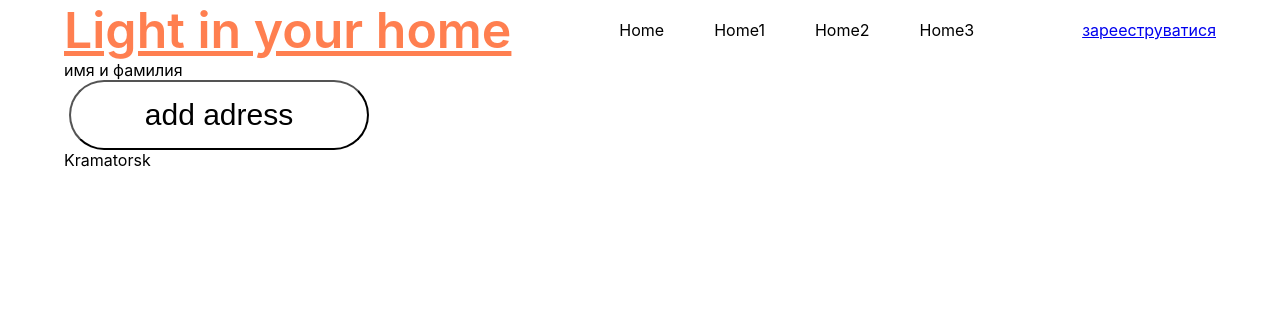
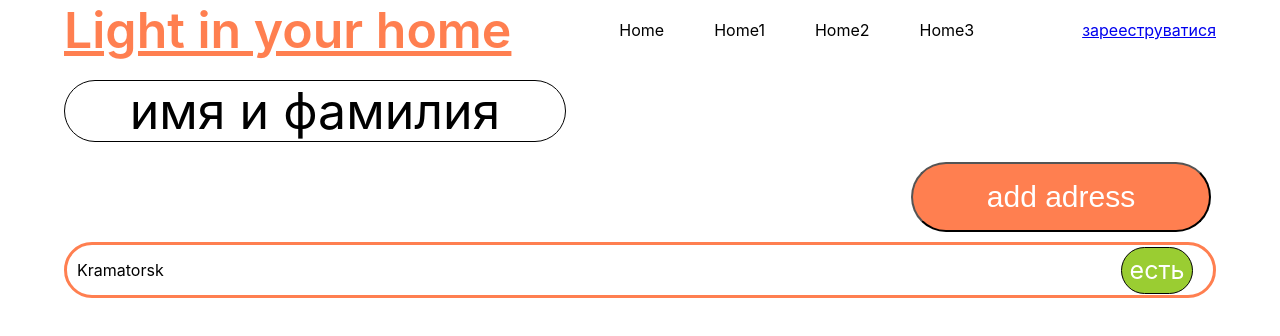
Before and after one commit to RimmaBuzuluk/light_project_client, a React (Create React App) app: page / in a window 1280 px wide. Both pictures are taken after a click on the button "add adress". Shown: the top 336 px of the page. Built offline with nearby package versions, Linux system fonts and the light colour scheme.

Commit message:
adress items

```diff
--- /dev/null
+++ b/src/component/AdressItem.js
@@ -0,0 +1,25 @@
+import React from 'react';
+import "../style/AdressItem.css"
+
+
+function AdressItem(adressInform) {
+
+    console.log(adressInform.adressInform.status)
+    const adress_content=adressInform.adressInform.content_adress
+    const adress_place=adressInform.adressInform.adress_place
+    const adress_status=adressInform.adressInform.status
+
+  return (
+    <div className='AdressItem'>
+        <div>{adress_place}</div>
+        <div>{adress_status!==false?
+          <div className='lightBlock lightTrue'>есть</div>
+          :
+          <div className='lightBlock lightFalse'>нет</div>
+        }
+        </div>
+    </div>
+  );
+}
+
+export default AdressItem;
--- a/src/page/Home.jsx
+++ b/src/page/Home.jsx
@@ -1,19 +1,22 @@
 import React from 'react';
+import "../style/Home.css"
 import { useDispatch, useSelector } from 'react-redux';
 import {addAressAction} from "../store/adressReduser"
+import AdressItem from '../component/AdressItem';
 
 
 function Home() {
 
   const dispatch=useDispatch()
   const adress=useSelector(state=>state.adress.adress)
-  console.log(adress.length)
+  // console.log(adress.length)
 
   const addAdress=()=>{
     const newAdress={
       id_adress:Date.now(),
-      content_adress:"Kramatorsk",
-      status:false,
+      content_adress:"101.448.08.22",
+      adress_place:"Kramatorsk",
+      status:true,
       user_id:123
     }
     dispatch(addAressAction(newAdress))
@@ -21,14 +24,14 @@ function Home() {
 
   return (
     <div className='home'>
-        <div>имя и фамилия</div>
-        <div>
-          <button onClick={()=>addAdress()}> add adress</button>
+        <div className='home__name'>имя и фамилия</div>
+        <div className='home__addBut'>
+          <button className="buttonAdd button" onClick={()=>addAdress() }> add adress</button>
         </div>
         <div className='adressBlocks'>
           {adress.length>0 ?
           <div>
-            {adress.map(adress=><div key={adress.id}>{adress.content_adress}</div>)}
+            {adress.map(adress=><AdressItem key={adress.id} adressInform={adress}/>)}
           </div>
           :
           <div>Ви не маєте жодної адреси</div>}
--- a/src/page/Login.jsx
+++ b/src/page/Login.jsx
@@ -19,8 +19,8 @@ function Login() {
             </div>
         </div>
         <div >
-            <button>зареєструватись</button>
-            <button>увійти</button>
+            <button className='button'>зареєструватись</button>
+            <button className='button lastButton'>увійти</button>
         </div>
     </div>
   );
--- a/src/page/Registration.jsx
+++ b/src/page/Registration.jsx
@@ -25,8 +25,8 @@ function Registration() {
             </div>
         </div>
         <div >
-            <button>зареєструватись</button>
-            <button>увійти</button>
+            <button className='button'>зареєструватись</button>
+            <button className='button lastButton'>увійти</button>
         </div>
 
     </div>
--- /dev/null
+++ b/src/style/AdressItem.css
@@ -0,0 +1,34 @@
+.AdressItem{
+    /* background-color: coral; */
+    margin: 10px 0 10px 0;
+    height: 50px;
+    display: flex;
+    align-items: center;
+    border: 3px solid coral;
+    border-radius: 50px;
+    padding: 0 20px 0 10px;
+
+    justify-content: space-between;
+}
+
+
+.lightBlock{
+    width: 70px;
+    height: 45px;
+    border-radius: 50px;
+    font-size: 25px;
+    color: #fff;
+    border: 1px solid #000;
+    display: flex;
+    justify-content: center;
+    align-items: center;
+}
+
+.lightFalse{
+
+    background-color: red;
+}
+
+.lightTrue{
+    background-color: yellowgreen;
+}
--- a/src/style/Home.css
+++ b/src/style/Home.css
@@ -0,0 +1,14 @@
+.home__name{
+    font-size: 50px;
+    border: 1px solid #000;
+    border-radius: 50px;
+    margin: 20px 0 20px 0;
+    width: 500px;
+    display: flex;
+    justify-content: center;
+}
+
+.home__addBut{
+    display: flex;
+    justify-content: end;
+}
--- a/src/style/Registration.css
+++ b/src/style/Registration.css
@@ -34,20 +34,19 @@
 
 }
 
-button{
+.button{
     width: 300px;
     height: 70px;
     border-radius: 50px;
     margin-left: 5px;
     margin-right: 5px;
     font-size: 30px;
+
+    background-color: coral;
+    color: #fff;
 }
 
-button:not(:last-child){
-    background-color: coral;
-    color: aliceblue;
+.lastButton{
+    background-color: #fff;
+    color: #000;
 }
-
-button:last-child{
-    background-color:#fff;
-}
```
